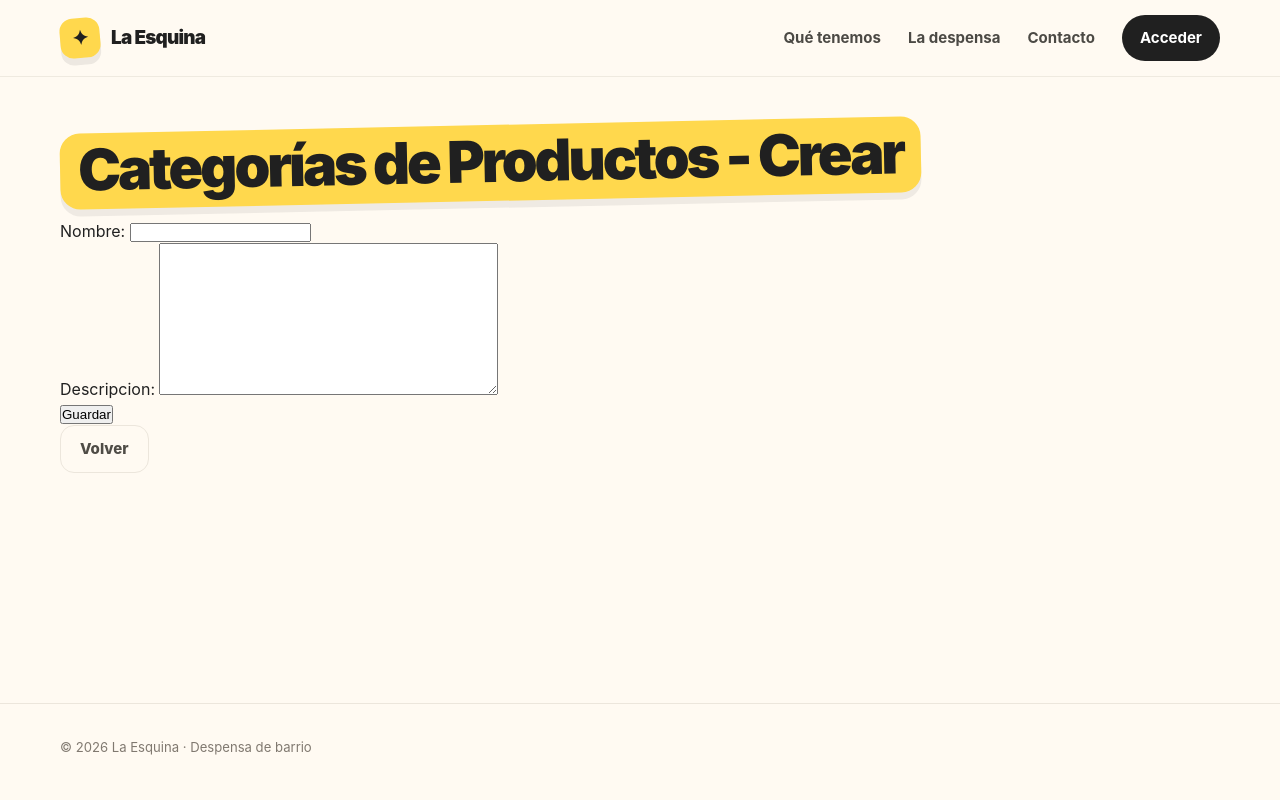
After one commit to esthorace/87744-django, a Django app: page /ventas/categoria/create/ in a window 1280 px wide. The commit adds this page. Run offline with Django 5.2, Linux system fonts and the light colour scheme.

Commit message:
feat: agrega create del CRUD para categoria

```diff
--- /dev/null
+++ b/src/ventas/forms.py
@@ -0,0 +1,10 @@
+from django import forms
+
+from .models.categoria import Categoria
+
+
+class CategoriaForm(forms.ModelForm):
+    class Meta:
+        model = Categoria
+        # fields = ("nombre", "descripcion")
+        fields = "__all__"
--- /dev/null
+++ b/src/ventas/templates/ventas/categoria_form.html
@@ -0,0 +1,18 @@
+{% extends "core/base.html" %}
+
+{% load static %}
+
+{% block styles %}
+{% endblock styles %}
+
+{% block content %}
+    <div class="container section">
+        <h1 class="page-title">Categorías de Productos - Crear</h1>
+        <form method="post">
+            {% csrf_token %}
+            {{ form.as_p }}
+            <button type="submit">Guardar</button>
+        </form>
+        <a class="button button-secondary" href="{% url 'ventas:home' %}">Volver</a>
+    </div>
+{% endblock content %}
--- a/src/ventas/templates/ventas/categoria_list.html
+++ b/src/ventas/templates/ventas/categoria_list.html
@@ -1,4 +1,5 @@
 {% extends "core/base.html" %}
+
 {% load static %}
 
 {% block styles %}
@@ -32,8 +33,6 @@
                 {% endfor %}
             </tbody>
         </table>
-        <p>
-            <a class="button button-secondary" href="{% url 'ventas:home' %}">Volver</a>
-        </p>
+        <a class="button button-secondary" href="{% url 'ventas:home' %}">Volver</a>
     </div>
 {% endblock content %}
--- a/src/ventas/templates/ventas/home.html
+++ b/src/ventas/templates/ventas/home.html
@@ -6,6 +6,8 @@
         <h2 class="page-subtitle">Categorías de productos</h2>
         <a class="button button-primary"
            href="{% url 'ventas:categoria_list' %}">Listar</a>
+        <a class="button button-primary"
+           href="{% url 'ventas:categoria_create' %}">Crear</a>
     </div>
 {% endblock content %}
 
--- a/src/ventas/urls.py
+++ b/src/ventas/urls.py
@@ -7,4 +7,5 @@ app_name = "ventas"
 urlpatterns = [
     path("", views.home, name="home"),
     path("categoria/list/", views.categoria_list, name="categoria_list"),
+    path("categoria/create/", views.categoria_create, name="categoria_create"),
 ]
--- a/src/ventas/views.py
+++ b/src/ventas/views.py
@@ -1,6 +1,7 @@
 from django.http import HttpRequest, HttpResponse
-from django.shortcuts import render
+from django.shortcuts import redirect, render
 
+from .forms import CategoriaForm
 from .models.categoria import Categoria
 
 
@@ -11,3 +12,15 @@ def home(request: HttpRequest) -> HttpResponse:
 def categoria_list(request: HttpRequest) -> HttpResponse:
     categorias = Categoria.objects.all()
     return render(request, "ventas/categoria_list.html", {"categorias": categorias})
+
+
+def categoria_create(request: HttpRequest) -> HttpResponse:
+    if request.method == "GET":
+        form = CategoriaForm()
+    if request.method == "POST":
+        form = CategoriaForm(request.POST)
+        if form.is_valid():
+            form.save()
+            return redirect("ventas:categoria_list")
+
+    return render(request, "ventas/categoria_form.html", {"form": form})
```
Also changed, not shown: src/db.sqlite3.
